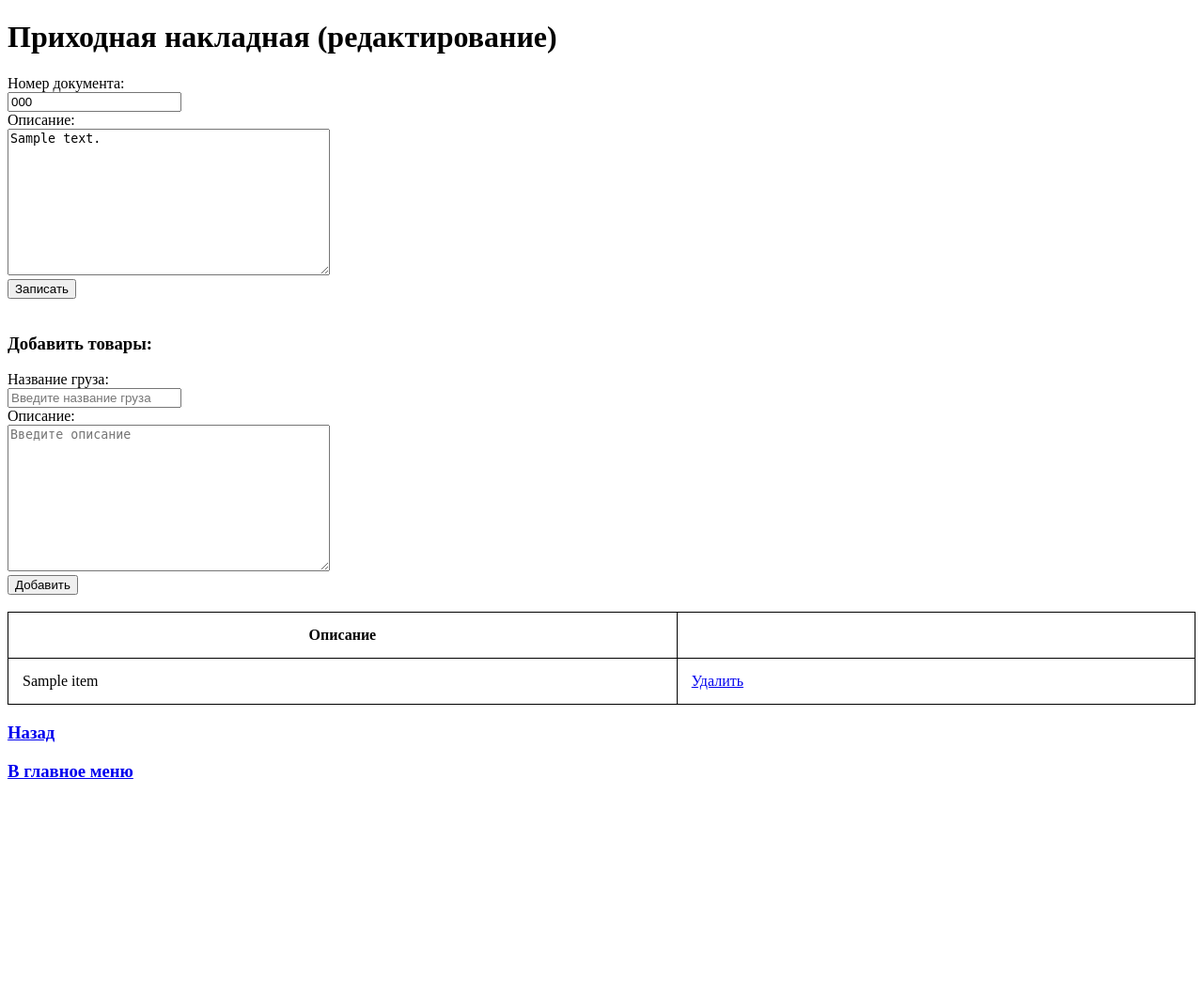
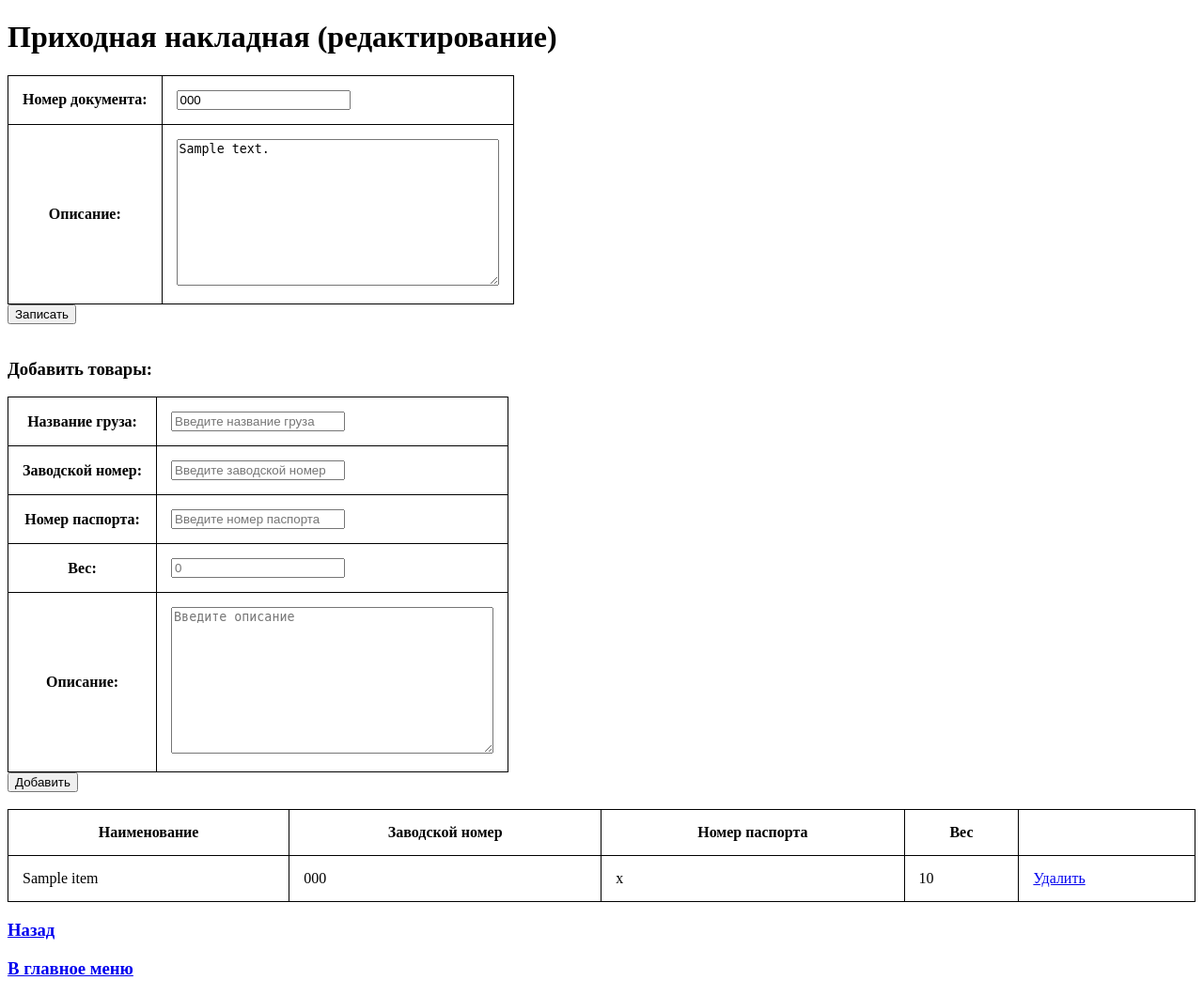
Before and after one commit to woolentroll/cargo_storage, a Django app: page /docs/in/1/ in a window 1280 px wide. Shown: the whole page at 94% size. Before the commit the page ends 829 px from the top, so only its background shows below. Run offline with Django 3.2, Linux system fonts and the light colour scheme; tables that the repository leaves empty hold one stand-in row (values such as "Sample post").

Commit message:
add fields in ItemEntry form

```diff
--- a/main/forms.py
+++ b/main/forms.py
@@ -27,6 +27,26 @@ class ItemForm(forms.Form):
             "placeholder": "Введите название груза"
         })
     )
+    factory_number = forms.CharField(
+        label="Заводской номер",
+        max_length=60,
+        widget=forms.TextInput(attrs={
+            "placeholder": "Введите заводской номер"
+        })
+    )
+    passport_number = forms.CharField(
+        label="Номер паспорта",
+        max_length=60,
+        widget=forms.TextInput(attrs={
+            "placeholder": "Введите номер паспорта"
+        })
+    )
+    weight = forms.IntegerField(
+        label="Вес",
+        widget=forms.NumberInput(attrs={
+            "placeholder": "0"
+        })
+    )
     description = forms.CharField(
         label="Описание",
         max_length=200,
--- a/main/templates/docs_in_edit.html
+++ b/main/templates/docs_in_edit.html
@@ -16,32 +16,36 @@ th, td {
 
 <form action="{% url 'main:docs_in_edit' document.pk %}" method="post">
     {% csrf_token %}
-    <div>{{ form_doc.doc_number.label }}:</div>
-    <div>{{ form_doc.doc_number }}</div>
-    <div>{{ form_doc.description.label }}:</div>
-    <div>{{ form_doc.description }}</div>
+    <table>
+        {{ form_doc.as_table }}
+    </table>
     <input type="submit" value="Записать">
 </form>
 <br>
 <h3>Добавить товары:</h3>
 <form action="{% url 'main:docs_in_add_item' document.pk %}" method="post">
     {% csrf_token %}
-    <div>{{ form_item.name.label }}:</div>
-    <div>{{ form_item.name }}</div>
-    <div>{{ form_item.description.label }}:</div>
-    <div>{{ form_item.description }}</div>
+    <table>
+        {{ form_item.as_table }}
+    </table>
     <input type="submit" value="Добавить">
 </form>
 <br>
 
 <table style="width:100%">
   <tr>
-    <th>Описание</th>
+    <th>Наименование</th>
+    <th>Заводской номер</th>
+    <th>Номер паспорта</th>
+    <th>Вес</th>
     <th></th>
   </tr>
     {% for item in items %}
     <tr>
         <td>{{ item.name }}</td>
+        <td>{{ item.factory_number }}</td>
+        <td>{{ item.passport_number }}</td>
+        <td>{{ item.weight }}</td>
         <td><a href="{% url 'main:docs_in_del_item' item.pk %}">Удалить</a></td>
     </tr>
     {% endfor %}
--- a/main/views.py
+++ b/main/views.py
@@ -89,7 +89,13 @@ def docs_in_edit(request, document_id):
 
     result = []
     for e in document.operation.entries.all():
-        result.append({'pk': e.item.pk, 'name': e.item.name})
+        result.append({
+            'pk': e.item.pk,
+            'name': e.item.name,
+            'factory_number': e.item.factory_number,
+            'passport_number': e.item.passport_number,
+            'weight': e.item.weight,
+        })
     context = {
         "items": result,
         "document": document,
@@ -120,7 +126,12 @@ def docs_in_add_item(request, document_id):
                 # пока берем первый, но вообще единица должна быть уникальной
                 item = items.first()
             else:
-                item = Item(name=form.cleaned_data["name"])
+                item = Item(
+                    name=form.cleaned_data["name"],
+                    factory_number=form.cleaned_data["factory_number"],
+                    passport_number=form.cleaned_data["passport_number"],
+                    weight=form.cleaned_data["weight"],
+                )
                 item.save()
             entry = ItemEntry(
                 description=form.cleaned_data["description"],
```
